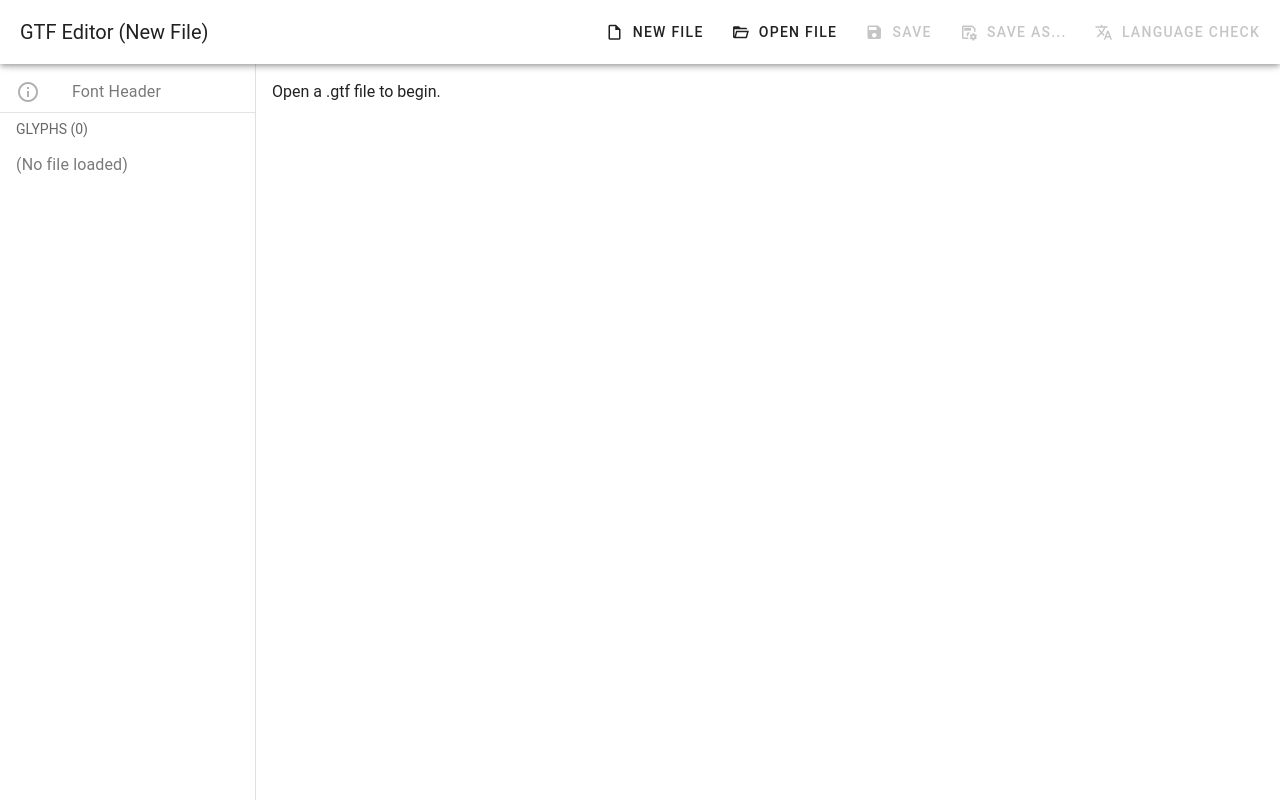
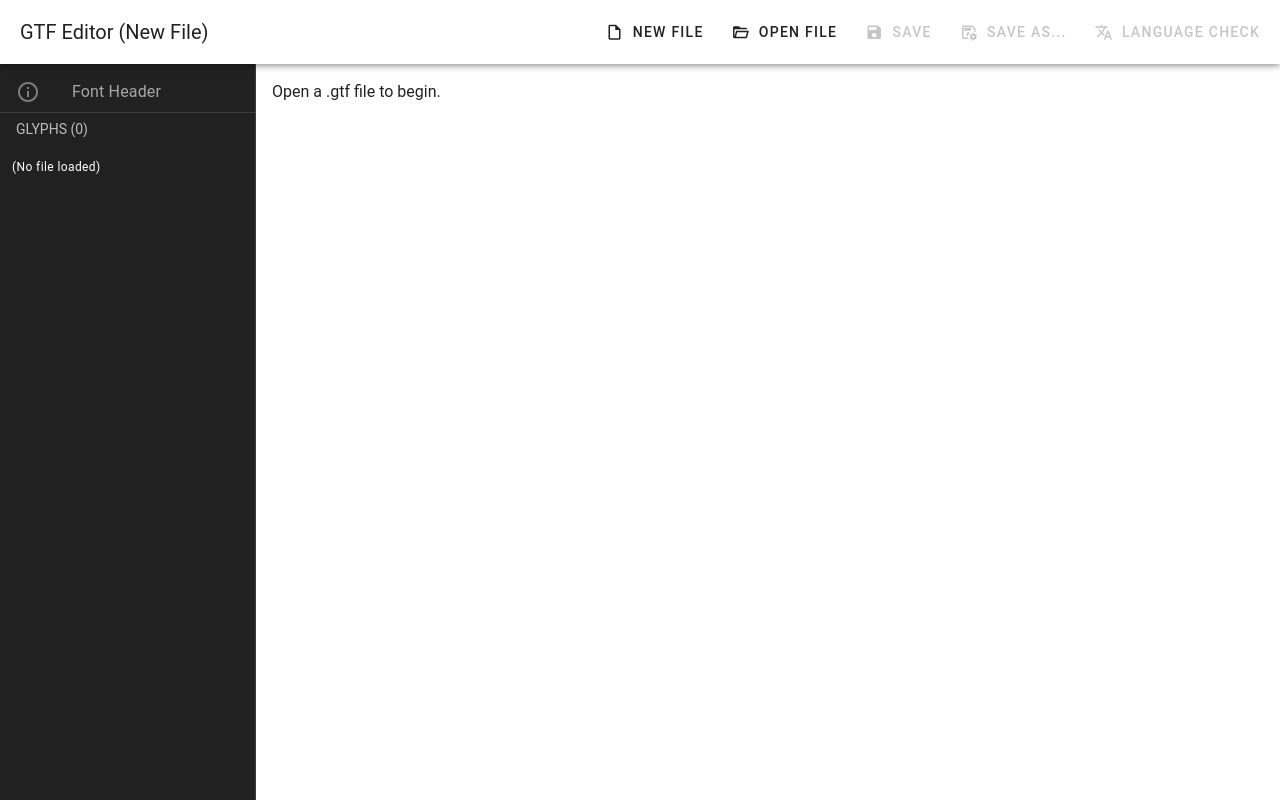
Before and after one commit to mdrska80/gtf-editor, a Vue app: page / in a window 1280 px wide. Built offline with nearby package versions, Linux system fonts and the light colour scheme.

Commit message:
feat: Group glyphs in sidebar and auto-populate from name

```diff
--- a/src/App.vue
+++ b/src/App.vue
@@ -3,6 +3,7 @@ import { ref, computed, watch } from "vue";
 import HeaderEditor from './components/HeaderEditor.vue';
 import GlyphEditor from './components/GlyphEditor.vue';
 import GlyphPreviewBar from './components/GlyphPreviewBar.vue';
+import GlyphPreview from './components/GlyphPreview.vue';
 import LanguageCheckDialog from './components/LanguageCheckDialog.vue';
 // Import Tauri API functions
 import { invoke } from "@tauri-apps/api/core";
@@ -90,6 +91,74 @@ const sortedGlyphs = computed(() => {
     */
   }); // End of sort
 }); // End of computed
+
+// --- NEW: Computed property for GROUPED glyphs ---
+const groupedGlyphs = computed(() => {
+  if (!gtfData.value || !gtfData.value.glyphs) {
+    return [];
+  }
+
+  // --- Group Definitions & Helper ---
+  const groups = {
+    Uppercase: [],
+    Lowercase: [],
+    Digits: [],
+    PunctuationSymbols: [], // Basic ASCII Punct/Symbols
+    LanguageSpecific: [],
+    Other: [], // Other assigned unicode points
+    Undefined: [] // Missing or invalid unicode
+  };
+  // Define order
+  const groupOrder = ['Uppercase', 'Lowercase', 'Digits', 'PunctuationSymbols', 'LanguageSpecific', 'Other', 'Undefined'];
+
+  // Helper to check language sets (excluding common chars)
+  const languageChars = Object.values(languageCharacterSets)
+                             .filter(set => set !== allCommon) // Exclude the basic set
+                             .join('')
+                             .replace(new RegExp(`[${allCommon.replace(/[.*+?^${}()|[\]\\]/g, '\\$&')}]`, 'g'), ''); // Remove common
+  const languageCharsSet = new Set(languageChars);
+
+  const parseUnicode = (unicodeStr) => {
+    if (!unicodeStr || !unicodeStr.startsWith('U+')) return null;
+    try { return parseInt(unicodeStr.substring(2), 16); } catch (e) { return null; }
+  };
+
+  // --- Categorize Glyphs ---
+  for (const glyph of sortedGlyphs.value) { // Use already sorted glyphs
+    const codePoint = parseUnicode(glyph.unicode);
+    const char = glyph.char_repr;
+
+    if (codePoint === null) {
+      groups.Undefined.push(glyph);
+    } else if (codePoint >= 0x41 && codePoint <= 0x5A) { // Basic Latin Uppercase
+      groups.Uppercase.push(glyph);
+    } else if (codePoint >= 0x61 && codePoint <= 0x7A) { // Basic Latin Lowercase
+      groups.Lowercase.push(glyph);
+    } else if (codePoint >= 0x30 && codePoint <= 0x39) { // Digits
+      groups.Digits.push(glyph);
+    } else if (
+      (codePoint >= 0x20 && codePoint <= 0x2F) || // Space to /
+      (codePoint >= 0x3A && codePoint <= 0x40) || // : to @
+      (codePoint >= 0x5B && codePoint <= 0x60) || // [ to `
+      (codePoint >= 0x7B && codePoint <= 0x7E)    // { to ~
+    ) {
+      groups.PunctuationSymbols.push(glyph);
+    } else if (char && languageCharsSet.has(char)) { // Check char_repr against specific lang chars
+        groups.LanguageSpecific.push(glyph);
+    } else {
+        // If it has a valid code point but didn't fit above, put in Other
+        // This might include Latin Extended, other symbols etc.
+        groups.Other.push(glyph);
+    }
+  }
+
+  // --- Format Output ---
+  const result = groupOrder
+    .map(name => ({ name: name.replace(/([A-Z])/g, ' $1').trim(), glyphs: groups[name] })) // Add spaces to name
+    .filter(group => group.glyphs.length > 0); // Only include non-empty groups
+
+  return result;
+});
 
 // --- Watchers ---
 
@@ -422,10 +491,33 @@ function updateGlyphData({ field, value, action }) {
       //    return;
       // }
 
+      // --- NEW: Auto-populate char_repr and unicode if name is single char ---
+      if (processedValue.length === 1) {
+          const singleChar = processedValue;
+          console.log(`Name is single char '${singleChar}'. Updating char_repr.`);
+          currentGlyph.char_repr = singleChar;
+
+          // Auto-populate unicode only if it's currently empty
+          if (currentGlyph.unicode === null || currentGlyph.unicode === '') {
+              try {
+                  const codePoint = singleChar.codePointAt(0);
+                  if (codePoint !== undefined) {
+                      const unicodeString = `U+${codePoint.toString(16).toUpperCase().padStart(4, '0')}`;
+                      console.log(`Auto-populating Unicode from name '${singleChar}' with ${unicodeString}`);
+                      currentGlyph.unicode = unicodeString;
+                  }
+              } catch (e) {
+                  console.error("Error getting code point for auto-unicode from name:", e);
+              }
+          }
+      }
+      // --- End auto-populate ---
+
       currentGlyph.name = processedValue;
       // Update the selection ref if the name changed
       selectedGlyphName.value = processedValue;
       console.log(`Updated glyph field 'name':`, currentGlyph.name);
+      console.log("[updateGlyphData] Final glyph data after name update:", JSON.parse(JSON.stringify(currentGlyph)));
       return; // Handled update, return early
 
   } else if (field === 'size') {
@@ -567,7 +659,7 @@ function addSpecificGlyph(char) {
       <!-- Placeholder for more menu/buttons -->
     </v-app-bar>
 
-    <v-navigation-drawer permanent>
+    <v-navigation-drawer permanent theme="dark">
       <v-list density="compact">
          <v-list-item
            title="Font Header"
@@ -577,7 +669,7 @@ function addSpecificGlyph(char) {
            prepend-icon="mdi-information-outline"
          ></v-list-item>
          <v-divider></v-divider>
-         <v-list-subheader>GLYPHS ({{ gtfData?.glyphs?.length ?? 0 }})</v-list-subheader>
+         <v-list-subheader>GLYPHS ({{ sortedGlyphs.length }})</v-list-subheader>
 
          <!-- Add/Remove Buttons -->
          <v-list-item v-if="gtfData">
@@ -605,20 +697,38 @@ function addSpecificGlyph(char) {
          </v-list-item>
          <v-divider v-if="gtfData"></v-divider>
 
-         <!-- Iterate over actual glyphs when loaded -->
-         <template v-if="gtfData && gtfData.glyphs">
-           <v-list-item
-             v-for="glyph in sortedGlyphs"
-             :key="glyph.name"
-             :title="glyph.char_repr ? `${glyph.char_repr} (${glyph.name})` : glyph.name"
-             :active="selectedGlyphName === glyph.name"
-             @click="selectGlyph(glyph.name)"
-             prepend-icon="mdi-format-font"
-           >
-             <!-- Můžete sem případně přidat další obsah položky -->
-           </v-list-item>
-         </template>
-         <v-list-item v-else-if="!gtfData" title="(No file loaded)" disabled></v-list-item>
+         <!-- Container for the glyph GROUPS -->
+         <div class="glyph-group-container pa-1">
+           <!-- Loop over each group -->
+           <template v-for="group in groupedGlyphs" :key="group.name">
+             <v-list-subheader class="group-header">{{ group.name }} ({{ group.glyphs.length }})</v-list-subheader>
+             <!-- Grid for glyphs within this group -->
+             <div class="glyph-card-grid mb-2">
+               <v-card
+                 v-for="glyph in group.glyphs"
+                 :key="glyph.name"
+                 @click="selectGlyph(glyph.name)"
+                 :variant="selectedGlyphName === glyph.name ? 'outlined' : 'flat'"
+                 density="compact"
+                 flat
+                 class="glyph-card"
+                 :title="glyph.char_repr ? glyph.char_repr : glyph.name"
+               >
+                 <div class="d-flex align-center justify-center fill-height">
+                   <GlyphPreview
+                     :glyph="glyph"
+                     :default-palette="processedDefaultPalette"
+                     :target-height="32"
+                     class="list-preview"
+                   />
+                 </div>
+               </v-card>
+             </div>
+           </template>
+           <p v-if="!gtfData" class="text-caption pa-2">(No file loaded)</p>
+           <p v-else-if="groupedGlyphs.length === 0" class="text-caption pa-2">(No glyphs in file)</p>
+         </div>
+
       </v-list>
     </v-navigation-drawer>
 
@@ -678,7 +788,46 @@ function addSpecificGlyph(char) {
 </template>
 
 <style scoped>
-/* Add some basic styling if needed */
+/* Container for all groups */
+.glyph-group-container {
+  /* Add styling if needed */
+}
+
+/* Style for group headers */
+.group-header {
+  /* Make headers stand out a bit */
+  font-weight: bold;
+  margin-top: 8px;
+  /* background-color: rgba(255, 255, 255, 0.05); */ /* Optional subtle background */
+}
+
+/* Style for the grid container within each group */
+.glyph-card-grid {
+  display: flex;
+  flex-wrap: wrap;
+  gap: 4px;
+}
+
+/* Style for the preview inside the card */
+.list-preview {
+  margin: 0 !important;
+  display: block;
+}
+
+/* Style the card itself */
+.glyph-card {
+  cursor: pointer;
+  transition: background-color 0.1s ease-in-out;
+  width: 52px;
+  height: 52px;
+  padding: 2px;
+}
+
+.glyph-card.v-card--variant-outlined {
+    border-color: #1976D2;
+    background-color: rgba(25, 118, 210, 0.1);
+}
+
 </style>
 <style>
 /* Global styles if needed */
```
